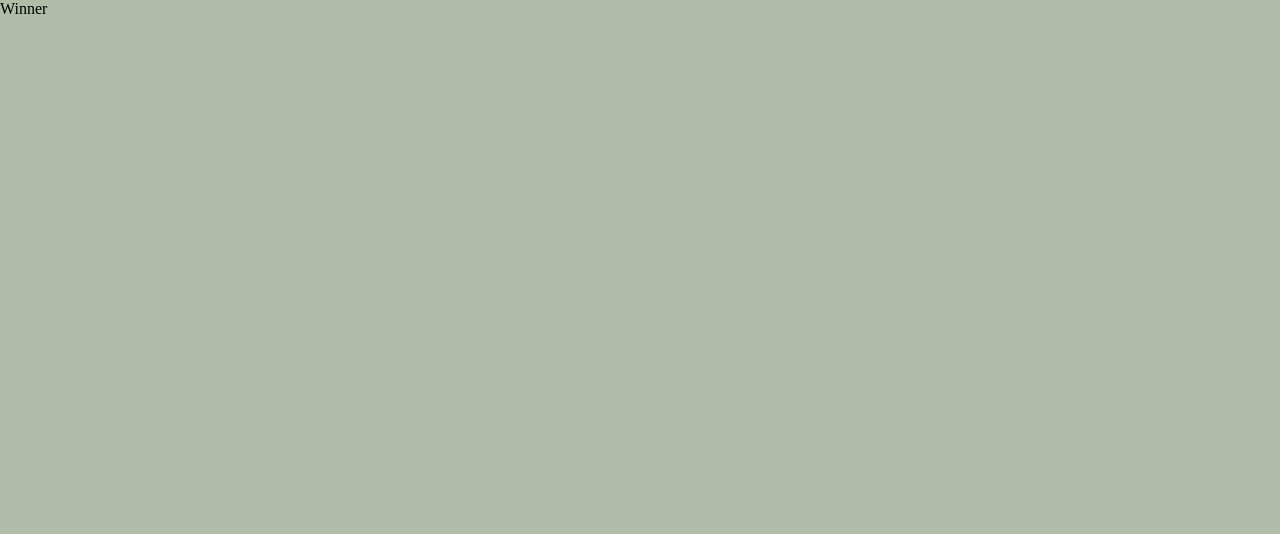
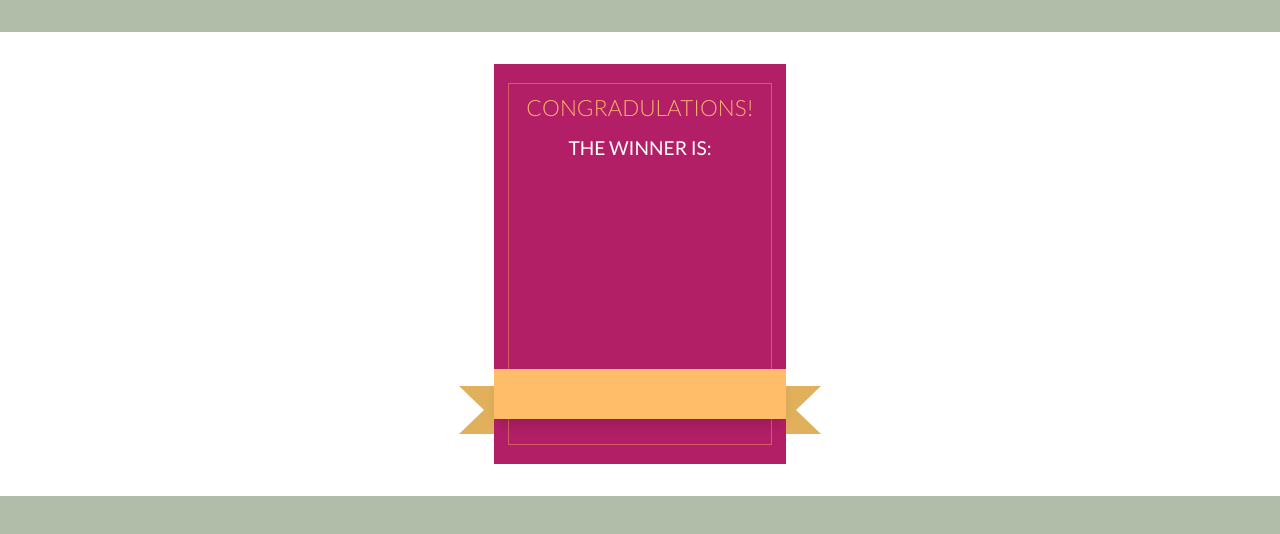
Before and after one commit to ivandez/Picker-Wheel, a React (Vite) app: page /winner in a window 1280 px wide. Shown: the top 534 px of the page. Built offline with nearby package versions, Linux system fonts and the light colour scheme.

Commit message:
wip winner card

```diff
--- a/src/Winner.jsx
+++ b/src/Winner.jsx
@@ -1,13 +1,21 @@
 import useStore from "./hooks/useStore";
+
+import "./winner.css";
 
 const Winner = () => {
   const winner = useStore((state) => state.winner);
 
   return (
-    <>
-      <div>Winner</div>
-      <h1>{winner.name}</h1>
-    </>
+    <section className="winner-container">
+      <div className="winner-wrap">
+        <div className="border"></div>
+        <h1>Congradulations!</h1>
+        <h2>The winner is:</h2>
+        <div className="winner-ribbon">{winner.name}</div>
+        <div className="right-ribbon"></div>
+        <div className="left-ribbon"></div>
+      </div>
+    </section>
   );
 };
 
--- /dev/null
+++ b/src/winner.css
@@ -0,0 +1,137 @@
+@import url("https://fonts.googleapis.com/css?family=Bebas+Neue|Lato:300,400,700,900&display=swap");
+
+.random-bg::before {
+  content: "";
+  position: absolute;
+  left: 0;
+  top: 0;
+  width: 100%;
+  height: 100%;
+  background: rgba(17, 29, 94, 0.85);
+  z-index: 0;
+}
+.winner-wrap {
+  max-width: 280px;
+  min-height: 280px;
+  background: #b21f66;
+  position: relative;
+  padding: 1rem 2rem 6.5rem 2rem;
+  font-family: "Lato", sans-serif;
+  text-align: center;
+  cursor: pointer;
+}
+.winner-wrap:hover .right-ribbon {
+  right: -45px;
+  border-left: 20px solid #e0b05c;
+  transition: all ease 0.3s;
+}
+.winner-wrap:hover .left-ribbon {
+  left: -45px;
+  border-right: 20px solid #e0b05c;
+  transition: all ease 0.3s;
+}
+.winner-wrap:hover .winner-ribbon {
+  box-shadow: 0 3px 6px 0px rgba(0, 0, 0, 0.2);
+  transition: all ease 0.3s;
+}
+.border {
+  position: absolute;
+  width: 90%;
+  height: 90%;
+  border: 1px solid rgba(255, 189, 105, 0.4);
+  left: 0;
+  right: 0;
+  top: 0;
+  bottom: 0;
+  margin: auto;
+}
+.winner-wrap h1 {
+  color: rgba(255, 189, 105, 0.95);
+  font-size: 1.4rem;
+  font-weight: 300;
+  text-transform: uppercase;
+  margin-bottom: 1rem;
+}
+.winner-wrap h2 {
+  color: #fff;
+  font-size: 1.2rem;
+  font-weight: 400;
+  text-transform: uppercase;
+  margin-bottom: 0.85rem;
+}
+.winner-ribbon {
+  width: 100%;
+  height: 50px;
+  background: #ffbd69;
+  text-align: center;
+  font-family: "Bebas Neue", cursive;
+  font-size: 2.8rem;
+  color: #fe346e;
+  position: absolute;
+  bottom: 45px;
+  left: 0;
+  z-index: 99;
+  box-shadow: 0 10px 15px -7px rgba(0, 0, 0, 0.2);
+}
+.right-ribbon {
+  width: 0;
+  height: 0;
+  position: absolute;
+  right: -35px;
+  bottom: 30px;
+  border-top: 24px solid #e0b05c;
+  border-bottom: 24px solid #e0b05c;
+  border-left: 10px solid #e0b05c;
+  border-right: 25px solid transparent;
+  transition: all ease 0.3s;
+}
+.left-ribbon {
+  width: 0;
+  height: 0;
+  position: absolute;
+  left: -35px;
+  bottom: 30px;
+  border-top: 24px solid #e0b05c;
+  border-bottom: 24px solid #e0b05c;
+  border-left: 25px solid transparent;
+  border-right: 10px solid #e0b05c;
+  transition: all ease 0.3s;
+}
+
+.winner-container {
+  margin: 0 auto;
+  background-color: #ffffff;
+  max-width: 1500px;
+  padding: 0.5rem;
+  display: flex;
+  justify-content: center;
+}
+
+@keyframes fadeout {
+  from {
+    opacity: 0;
+    transform: translateY(-200%);
+  }
+  to {
+    opacity: 1;
+    transform: translateY(0);
+  }
+}
+
+@keyframes fadein {
+  from {
+    opacity: 1;
+    transform: translateY(0);
+  }
+  to {
+    opacity: 0;
+    transform: translateY(-200%);
+  }
+}
+
+@media (width >= 992px) {
+  .winner-container {
+    padding: 2rem;
+    margin-top: 2rem;
+  }
+}
```
